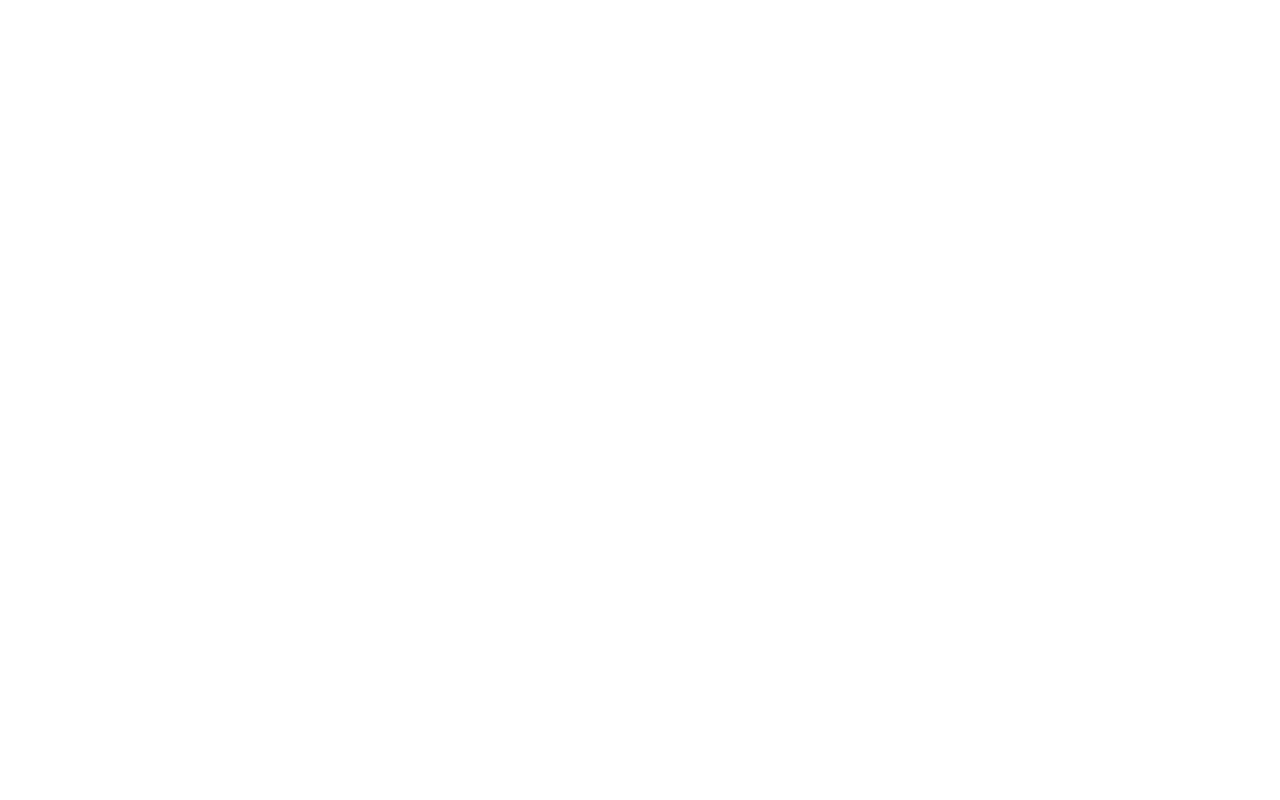
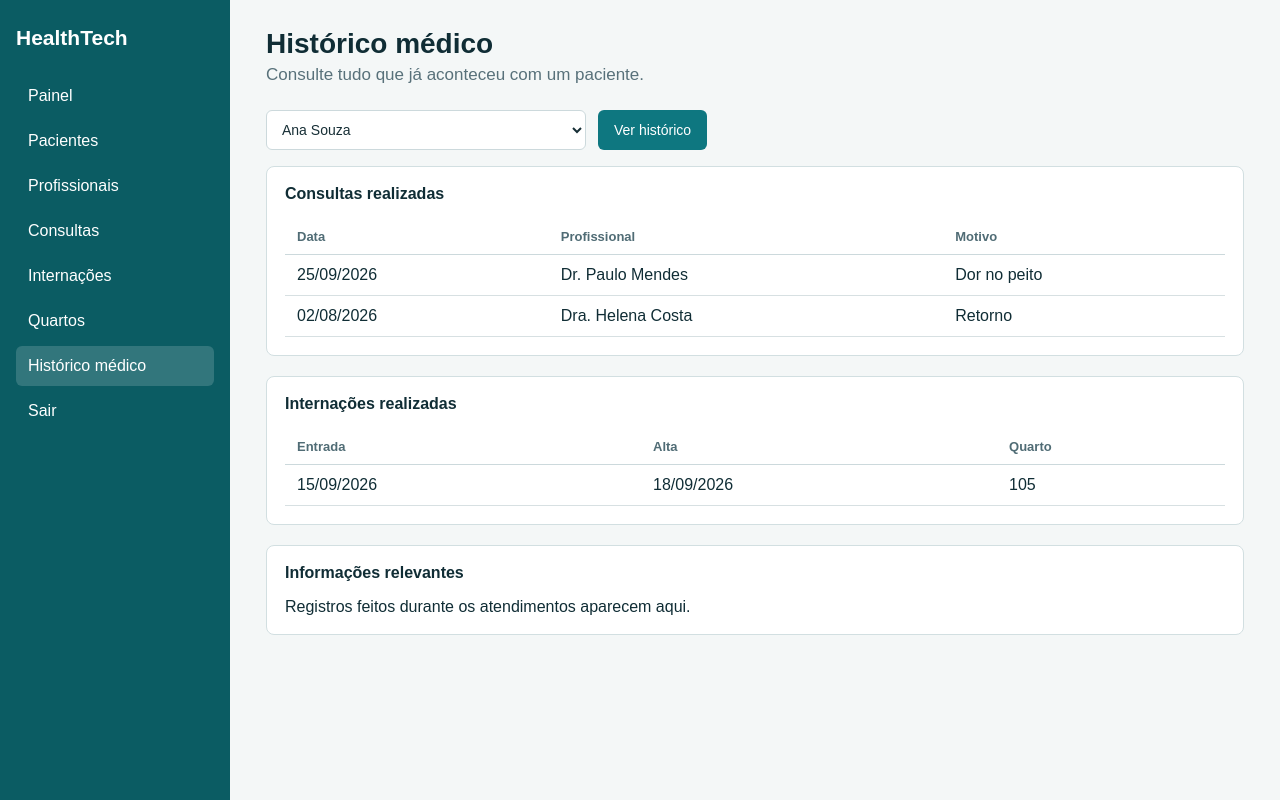
Before and after one commit to mariaqueirozz/HealthTech, a plain HTML site: page historico.html in a window 1280 px wide. Drawn offline with Linux system fonts and the light colour scheme.

Commit message:
Histórico adicionado

```diff
--- a/css/style.css
+++ b/css/style.css
@@ -295,3 +295,33 @@
     background-color: #fde6c8;
     color: #a15a0a;
 }
+
+.history-select {
+    width: 320px;
+}
+
+.history-card {
+    margin-bottom: 20px;
+}
+
+.card-title {
+    font-size: 16px;
+    font-weight: 700;
+    margin-bottom: 16px;
+}
+
+.history-card th {
+    font-size: 13px;
+}
+
+.history-card tr:last-child td {
+    border-bottom: 1px solid #d7e0e2;
+}
+
+.history-card td.empty {
+    color: #58717a;
+}
+
+.history-info {
+    font-size: 16px;
+}
--- a/historico.html
+++ b/historico.html
@@ -0,0 +1,161 @@
+<!DOCTYPE html>
+<html lang="pt-BR">
+<head>
+  <meta charset="UTF-8">
+  <meta name="viewport" content="width=device-width, initial-scale=1">
+  <title>Histórico médico - HealthTech</title>
+  <link rel="stylesheet" href="css/style.css">
+</head>
+<body>
+
+  <aside class="sidebar">
+    <div class="logo">HealthTech</div>
+
+    <nav class="nav">
+      <a href="painel.html">Painel</a>
+      <a href="pacientes.html">Pacientes</a>
+      <a href="profissionais.html">Profissionais</a>
+      <a href="consultas.html">Consultas</a>
+      <a href="internacoes.html">Internações</a>
+      <a href="quartos.html">Quartos</a>
+      <a href="historico.html" class="active">Histórico médico</a>
+      <a href="index.html">Sair</a>
+    </nav>
+  </aside>
+
+  <main class="main">
+
+    <h1 class="page-title">Histórico médico</h1>
+    <p class="subtitle">Consulte tudo que já aconteceu com um paciente.</p>
+
+    <div class="toolbar">
+      <select id="paciente" class="form-control history-select" aria-label="Paciente">
+        <option>Ana Souza</option>
+        <option>Carlos Lima</option>
+        <option>Beatriz Rocha</option>
+      </select>
+      <button type="button" class="btn" id="ver">Ver histórico</button>
+    </div>
+
+    <section class="card history-card">
+      <h2 class="card-title">Consultas realizadas</h2>
+      <div class="table-wrap">
+        <table>
+          <thead>
+            <tr>
+              <th>Data</th>
+              <th>Profissional</th>
+              <th>Motivo</th>
+            </tr>
+          </thead>
+          <tbody id="consultas">
+            <tr>
+              <td>25/09/2026</td>
+              <td>Dr. Paulo Mendes</td>
+              <td>Dor no peito</td>
+            </tr>
+            <tr>
+              <td>02/08/2026</td>
+              <td>Dra. Helena Costa</td>
+              <td>Retorno</td>
+            </tr>
+          </tbody>
+        </table>
+      </div>
+    </section>
+
+    <section class="card history-card">
+      <h2 class="card-title">Internações realizadas</h2>
+      <div class="table-wrap">
+        <table>
+          <thead>
+            <tr>
+              <th>Entrada</th>
+              <th>Alta</th>
+              <th>Quarto</th>
+            </tr>
+          </thead>
+          <tbody id="internacoes">
+            <tr>
+              <td>15/09/2026</td>
+              <td>18/09/2026</td>
+              <td>105</td>
+            </tr>
+          </tbody>
+        </table>
+      </div>
+    </section>
+
+    <section class="card history-card">
+      <h2 class="card-title">Informações relevantes</h2>
+      <p class="history-info" id="informacoes">Registros feitos durante os atendimentos aparecem aqui.</p>
+    </section>
+
+  </main>
+
+  <script>
+    const historicos = {
+      'Ana Souza': {
+        consultas: [
+          ['25/09/2026', 'Dr. Paulo Mendes', 'Dor no peito'],
+          ['02/08/2026', 'Dra. Helena Costa', 'Retorno']
+        ],
+        internacoes: [
+          ['15/09/2026', '18/09/2026', '105']
+        ],
+        informacoes: 'Registros feitos durante os atendimentos aparecem aqui.'
+      },
+      'Carlos Lima': {
+        consultas: [],
+        internacoes: [
+          ['27/09/2026', '02/10/2026', '203']
+        ],
+        informacoes: 'Registros feitos durante os atendimentos aparecem aqui.'
+      },
+      'Beatriz Rocha': {
+        consultas: [
+          ['25/09/2026', 'Dr. Paulo Mendes', 'Check-up']
+        ],
+        internacoes: [
+          ['20/09/2026', '25/09/2026', '305']
+        ],
+        informacoes: 'Registros feitos durante os atendimentos aparecem aqui.'
+      }
+    };
+
+    function preencher(tbody, linhas, mensagem) {
+      tbody.innerHTML = '';
+
+      if (linhas.length === 0) {
+        const tr = document.createElement('tr');
+        const td = document.createElement('td');
+        td.colSpan = 3;
+        td.className = 'empty';
+        td.textContent = mensagem;
+        tr.appendChild(td);
+        tbody.appendChild(tr);
+        return;
+      }
+
+      linhas.forEach(linha => {
+        const tr = document.createElement('tr');
+        linha.forEach(valor => {
+          const td = document.createElement('td');
+          td.textContent = valor;
+          tr.appendChild(td);
+        });
+        tbody.appendChild(tr);
+      });
+    }
+
+    document.getElementById('ver').addEventListener('click', () => {
+      const nome = document.getElementById('paciente').value;
+      const historico = historicos[nome];
+
+      preencher(document.getElementById('consultas'), historico.consultas, 'Nenhuma consulta realizada.');
+      preencher(document.getElementById('internacoes'), historico.internacoes, 'Nenhuma internação realizada.');
+      document.getElementById('informacoes').textContent = historico.informacoes;
+    });
+  </script>
+</body>
+</html>
```
